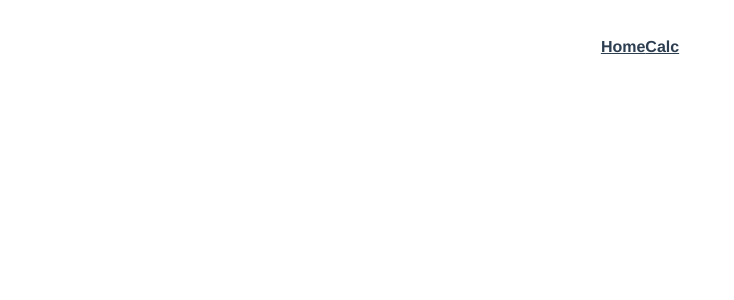
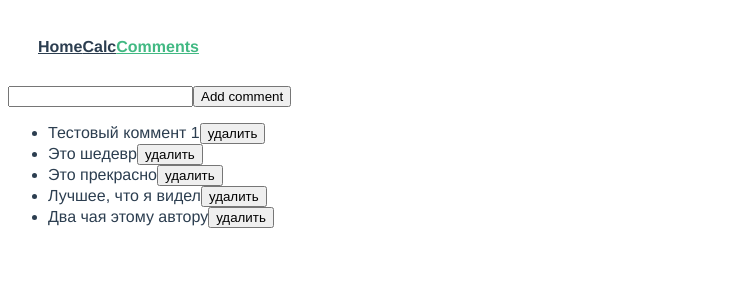
Before and after one commit to pixlo/vue-test-task, a Vue app: page /comments in a window 1280 px wide. Shown: the top 300 px of the page, without its empty margins (0-734 px from the left). Built offline with nearby package versions, Linux system fonts and the light colour scheme; no server answers.

Commit message:
socked messenger added

```diff
--- a/src/App.vue
+++ b/src/App.vue
@@ -3,6 +3,7 @@
     <div id="nav">
       <router-link to="/">Home</router-link>
       <router-link :to="{ name: 'Calc' }">Calc</router-link>
+      <router-link :to="{ name: 'Comments' }">Comments</router-link>
     </div>
     <router-view />
   </div>
@@ -19,7 +20,6 @@
   font-family: Avenir, Helvetica, Arial, sans-serif;
   -webkit-font-smoothing: antialiased;
   -moz-osx-font-smoothing: grayscale;
-  text-align: center;
   color: #2c3e50;
 }
 
--- /dev/null
+++ b/src/factories/SocketMessage.js
@@ -0,0 +1,9 @@
+export class SocketMessage {
+  constructor({ message = "", onSuccess, onError, timeout = 0 } = {}) {
+    this.messageId = Math.round(Date.now() * Math.random());
+    this.message = message;
+    this.onSuccess = typeof onSuccess === "function" ? onSuccess : () => {};
+    this.onError = typeof onError === "function" ? onError : () => {};
+    this.timeout = timeout;
+  }
+}
--- /dev/null
+++ b/src/factories/SocketMessenger.js
@@ -0,0 +1,89 @@
+export class SocketMessenger {
+  constructor(url) {
+    this.pool = [];
+    this.timeouts = [];
+    this.url = url;
+    this.WSObj = null;
+    this.connected = false;
+  }
+
+  connect() {
+    this.WSObj = new WebSocket(this.url);
+    this.WSObj.onopen = this.onOpen.bind(this);
+    this.WSObj.onclose = this.onClose.bind(this);
+    this.WSObj.onerror = this.onError.bind(this);
+    this.WSObj.onmessage = this.onMessage.bind(this);
+  }
+
+  onError(e) {
+    console.log("Error:", e);
+    const index = this.pool.findIndex(v => v.message === e.data);
+    if (index > -1) {
+      this.pool[index].onError(e);
+      const TMID = this.pool[index].TMID;
+      if (TMID !== null) clearTimeout(TMID);
+      this.pool.splice(index, 1);
+    }
+  }
+
+  onMessage(m) {
+    console.log("Message:", m);
+    const index = this.pool.findIndex(v => v.message === m.data);
+    if (index > -1) {
+      const message = this.pool[index];
+      message.onSuccess(m);
+      if (message.timeout) {
+        const index = this.timeouts.findIndex(
+          t => t.messageId === message.messageId
+        );
+        if (index > -1) {
+          clearTimeout(this.timeouts[index].timeoutId);
+          this.timeouts.splice(index, 1);
+        }
+      }
+      this.pool.splice(index, 1);
+    }
+  }
+
+  onOpen() {
+    console.log("Connected");
+    this.connected = true;
+  }
+
+  onClose(e) {
+    if (e.wasClean) {
+      console.log("Closed");
+    } else {
+      console.log("Broken");
+    }
+    this.connected = false;
+  }
+
+  sendMessage(socketMessageObject) {
+    if (!this.connected) {
+      console.error("Socket not connected");
+      return;
+    }
+    this.WSObj.send(socketMessageObject.message);
+    if (socketMessageObject.timeout) {
+      const timeoutId = setTimeout(() => {
+        this.removeFromPoolById(socketMessageObject.messageId);
+        console.log("TIMEOUTED", socketMessageObject.message);
+      }, socketMessageObject.timeout);
+      this.timeouts.push({
+        messageId: socketMessageObject.messageId,
+        timeoutId
+      });
+    }
+    this.pool.push(socketMessageObject);
+  }
+
+  removeFromPoolById(socketMessageId) {
+    const index = this.pool.findIndex(v => v.messageId === socketMessageId);
+    if (index) this.pool.splice(index, 1);
+  }
+
+  disconnect() {
+    this.WSObj.close();
+  }
+}
--- a/src/router/index.js
+++ b/src/router/index.js
@@ -19,6 +19,13 @@ const routes = [
     component: function() {
       return import(/* webpackChunkName: "calc" */ "../views/Calc.vue");
     }
+  },
+  {
+    path: "/comments",
+    name: "Comments",
+    component: function() {
+      return import(/* webpackChunkName: "Comments" */ "../views/Comments.vue");
+    }
   }
 ];
 
--- /dev/null
+++ b/src/views/Comments.vue
@@ -0,0 +1,96 @@
+<template>
+  <div>
+    <input type="text" v-model="comment" />
+    <button @click="addComment">Add comment</button>
+    <ul>
+      <li v-for="comment in comments" :key="comment.id">
+        <span>{{ comment.text }}</span>
+        <span>
+          <button @click="removeComment(comment.id)">удалить</button>
+        </span>
+      </li>
+    </ul>
+  </div>
+</template>
+
+<script>
+import { SocketMessenger } from "../factories/SocketMessenger";
+import { SocketMessage } from "../factories/SocketMessage";
+
+export default {
+  name: "Comments",
+  data() {
+    return {
+      comments: [
+        {
+          id: "1",
+          text: "Тестовый коммент 1"
+        },
+        {
+          id: "2",
+          text: "Это шедевр"
+        },
+        {
+          id: "3",
+          text: "Это прекрасно"
+        },
+        {
+          id: "4",
+          text: "Лучшее, что я видел"
+        },
+        {
+          id: "5",
+          text: "Два чая этому автору"
+        }
+      ],
+      comment: "",
+      socketMessenger: new SocketMessenger("ws://echo.websocket.org")
+    };
+  },
+  mounted() {
+    this.socketMessenger.connect();
+  },
+  beforeDestroy() {
+    this.socketMessenger.disconnect();
+  },
+  methods: {
+    removeComment(id) {
+      this.socketMessenger.sendMessage(
+        new SocketMessage({
+          message: id,
+          onSuccess: response => {
+            const index = this.comments.findIndex(v => v.id === id);
+            if (index > -1) {
+              this.comments.splice(index, 1);
+            }
+            console.log("Removed:", response.data);
+          },
+          onError: error => {
+            console.log("remove comment error:", error);
+          },
+          timeout: 500
+        })
+      );
+    },
+    addComment() {
+      this.socketMessenger.sendMessage(
+        new SocketMessage({
+          message: this.comment,
+          onSuccess: response => {
+            this.comments.push({
+              id: String(Math.round(Math.random() * 10000)),
+              text: response.data
+            });
+            this.comment = "";
+          },
+          onError: error => {
+            console.log("add comment error:", error);
+          }
+        })
+      );
+    }
+  }
+};
+</script>
+
+<style scoped></style>
```
